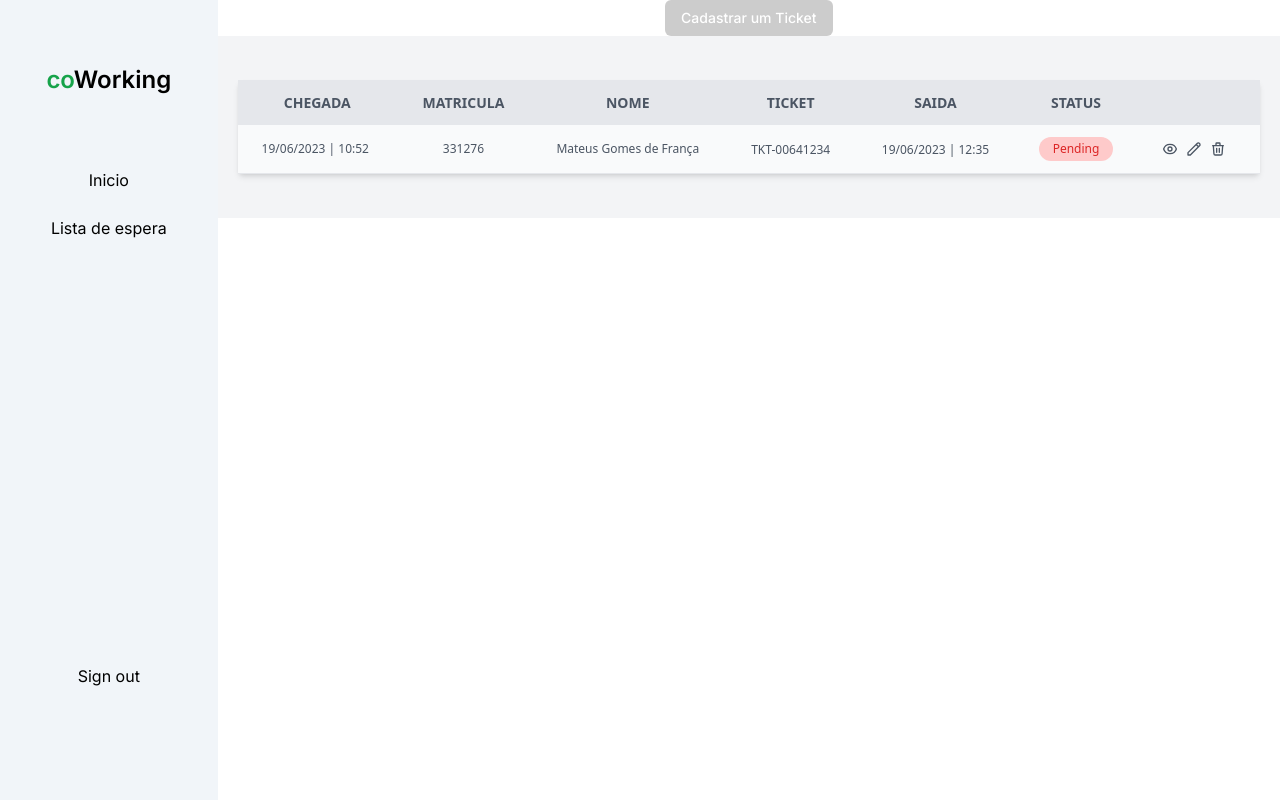
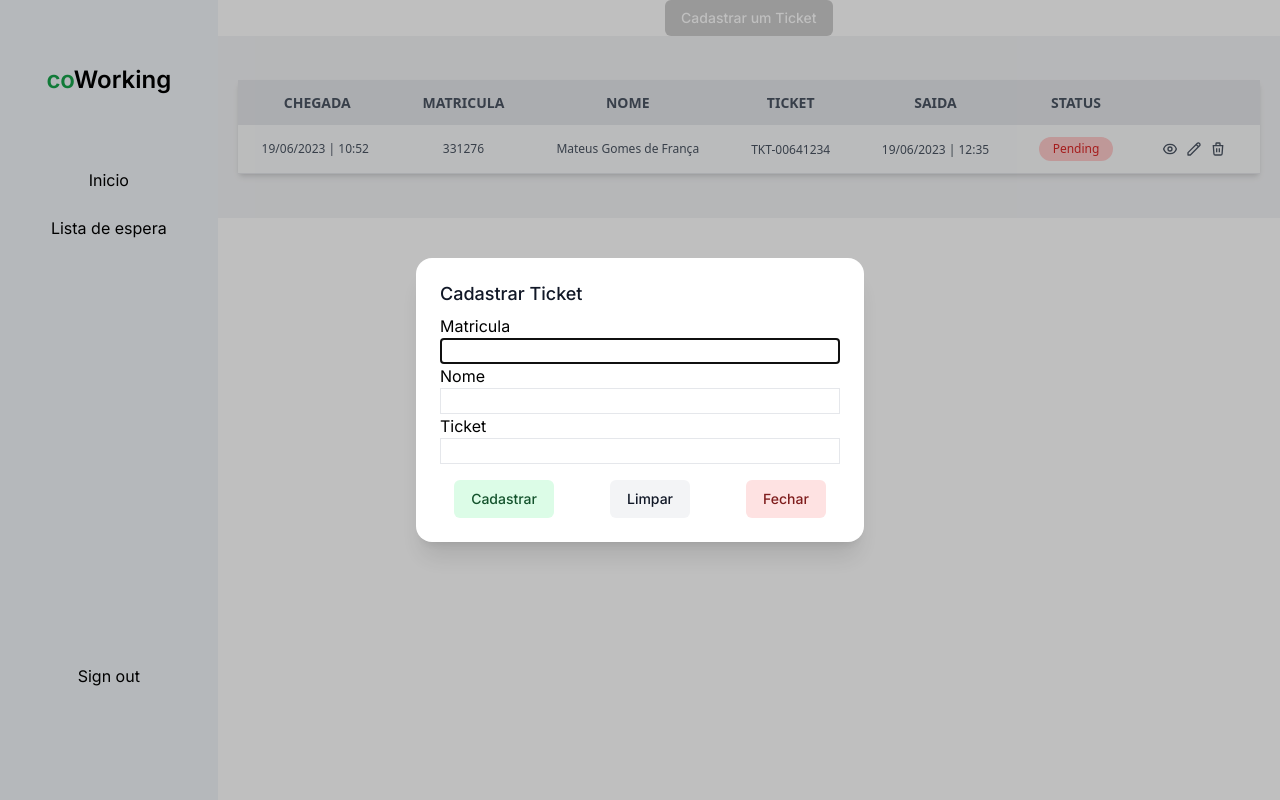
Before and after one commit to mateusfranca97/coworking-next.js, a Next.js app: page /home in a window 1280 px wide. Built offline with nearby package versions, Linux system fonts and the light colour scheme.

Commit message:
feat: Cadastro e validação de dados com zod e useForm

```diff
--- a/src/app/components/list/List.tsx
+++ b/src/app/components/list/List.tsx
@@ -1,7 +1,5 @@
 import { statusOrder } from "@/app/enum/statusOrder";
 import StatusTicket from "../StatusTicket/StatusTicket";
-
-
 
 function List(){
     return(
@@ -47,18 +45,18 @@ function List(){
                                         <div className="flex item-center justify-center">
                                             <div className="w-4 mr-2 transform hover:text-purple-500 hover:scale-110">
                                                 <svg xmlns="http://www.w3.org/2000/svg" fill="none" viewBox="0 0 24 24" stroke="currentColor">
-                                                    <path stroke-linecap="round" stroke-linejoin="round" stroke-width="2" d="M15 12a3 3 0 11-6 0 3 3 0 016 0z" />
-                                                    <path stroke-linecap="round" stroke-linejoin="round" stroke-width="2" d="M2.458 12C3.732 7.943 7.523 5 12 5c4.478 0 8.268 2.943 9.542 7-1.274 4.057-5.064 7-9.542 7-4.477 0-8.268-2.943-9.542-7z" />
+                                                    <path strokeLinejoin="round" strokeWidth="2" d="M15 12a3 3 0 11-6 0 3 3 0 016 0z" />
+                                                    <path strokeLinejoin="round" strokeWidth="2" d="M2.458 12C3.732 7.943 7.523 5 12 5c4.478 0 8.268 2.943 9.542 7-1.274 4.057-5.064 7-9.542 7-4.477 0-8.268-2.943-9.542-7z" />
                                                 </svg>
                                             </div>
                                             <div className="w-4 mr-2 transform hover:text-purple-500 hover:scale-110">
                                                 <svg xmlns="http://www.w3.org/2000/svg" fill="none" viewBox="0 0 24 24" stroke="currentColor">
-                                                    <path stroke-linecap="round" stroke-linejoin="round" stroke-width="2" d="M15.232 5.232l3.536 3.536m-2.036-5.036a2.5 2.5 0 113.536 3.536L6.5 21.036H3v-3.572L16.732 3.732z" />
+                                                    <path strokeLinejoin="round" strokeWidth="2" d="M15.232 5.232l3.536 3.536m-2.036-5.036a2.5 2.5 0 113.536 3.536L6.5 21.036H3v-3.572L16.732 3.732z" />
                                                 </svg>
                                             </div>
                                             <div className="w-4 mr-2 transform hover:text-purple-500 hover:scale-110">
                                                 <svg xmlns="http://www.w3.org/2000/svg" fill="none" viewBox="0 0 24 24" stroke="currentColor">
-                                                    <path stroke-linecap="round" stroke-linejoin="round" stroke-width="2" d="M19 7l-.867 12.142A2 2 0 0116.138 21H7.862a2 2 0 01-1.995-1.858L5 7m5 4v6m4-6v6m1-10V4a1 1 0 00-1-1h-4a1 1 0 00-1 1v3M4 7h16" />
+                                                    <path strokeLinejoin="round" strokeWidth="2" d="M19 7l-.867 12.142A2 2 0 0116.138 21H7.862a2 2 0 01-1.995-1.858L5 7m5 4v6m4-6v6m1-10V4a1 1 0 00-1-1h-4a1 1 0 00-1 1v3M4 7h16" />
                                                 </svg>
                                             </div>
                                         </div>
--- a/src/app/home/page.tsx
+++ b/src/app/home/page.tsx
@@ -4,10 +4,13 @@ import { useRouter } from "next/navigation";
 import { Dialog, Transition } from '@headlessui/react'
 import Button from "../components/button/Button";
 import List from "../components/list/List";
-import { Fragment, useState } from "react";
+import { FormEvent, Fragment, useState } from "react";
+import { Ticket } from "../models/Ticket";
 
 function HomeComponent(){
-    let [isOpen, setIsOpen] = useState(false);
+    const router = useRouter();
+
+    let [isOpen, setIsOpen] = useState(true);
 
     function closeModal() {
         setIsOpen(false)
@@ -17,7 +20,11 @@ function HomeComponent(){
         setIsOpen(true)
     }
 
-    const router = useRouter();
+    function clearModal() {
+
+    }
+
+
 
     const handleBack = (e: any) => {
         e.preventDefault();
@@ -29,7 +36,19 @@ function HomeComponent(){
         'Lista de espera'
     ]
 
-    const listOptions = options.map((element)=> <Button text={element}></Button>)
+    let [matricula, setMatricula] = useState('');
+    let [nome, setNome] = useState('');
+    let [ticket, setTicket] = useState('');
+
+    let listOrder: Ticket[] = []
+
+    const handleCadastrar = (e: any) => {
+        e.preventDefault();
+        let ticket: Ticket = {chegada: new Date()}
+        console.log(ticket);
+    }
+
+    const listOptions = options.map((element,index)=> <Button key={index} text={element}></Button>)
 
     return (
         <>
@@ -85,24 +104,63 @@ function HomeComponent(){
                     as="h3"
                     className="text-lg font-medium leading-6 text-gray-900"
 >
-                    Payment successful
+                    Cadastrar Ticket
                   </Dialog.Title>
-                  <div className="mt-2">
-                    <p className="text-sm text-gray-500">
-                      Your payment has been successfully submitted. We’ve sent
-                      you an email with all of the details of your order.
-                    </p>
+                    <form action="" onSubmit={handleCadastrar}>
+
+                        <div className="flex flex-col mt-2">
+                            <label htmlFor="matricula">Matricula</label>
+                            <input
+                                onChange={(e)=> setMatricula((e.target.value))}
+                                className="border"
+                                name="matricula"
+                                id="matricula"
+                                type="text"
+                                autoComplete="off"
+                                required/>
+                            <label htmlFor="matricula">Nome</label>
+                            <input
+                                onChange={(e)=> setNome((e.target.value))}
+                                className="border"
+                                name="nome"
+                                type="text"
+                                id="nome"
+                                autoComplete="off"
+                                required/>
+                            <label htmlFor="matricula">Ticket</label>
+                            <input
+                                onChange={(e)=> setTicket((e.target.value))}
+                                className="border"
+                                name="ticket"
+                                type="text"
+                                id="ticket"
+                                autoComplete="off"
+                                required/>
                         </div>
 
-                  <div className="mt-4">
+                        <div className="flex space-x-14 mt-4 justify-center">
+                            <button
+                                type="submit"
+                                className="flex justify-center rounded-md border border-transparent bg-green-100 px-4 py-2 text-sm font-medium text-green-900 hover:bg-green-200 focus:outline-none focus-visible:ring-2 focus-visible:ring-green-500 focus-visible:ring-offset-2"
+                                >
+                                Cadastrar
+                            </button>
                             <button
                                 type="button"
-                      className="inline-flex justify-center rounded-md border border-transparent bg-blue-100 px-4 py-2 text-sm font-medium text-blue-900 hover:bg-blue-200 focus:outline-none focus-visible:ring-2 focus-visible:ring-blue-500 focus-visible:ring-offset-2"
+                                className="flex justify-center rounded-md border border-transparent bg-gray-100 px-4 py-2 text-sm font-medium text-gray-900 hover:bg-gray-200 focus:outline-none focus-visible:ring-2 focus-visible:ring-gray-500 focus-visible:ring-offset-2"
                                 onClick={closeModal}
                                 >
-                      Got it, thanks!
+                                Limpar
+                            </button>
+                            <button
+                                type="button"
+                                className="flex justify-center rounded-md border border-transparent bg-red-100 px-4 py-2 text-sm font-medium text-red-900 hover:bg-red-200 focus:outline-none focus-visible:ring-2 focus-visible:ring-red-500 focus-visible:ring-offset-2"
+                                onClick={closeModal}
+                                >
+                                Fechar
                             </button>
                         </div>
+                    </form>
                 </Dialog.Panel>
               </Transition.Child>
             </div>
--- /dev/null
+++ b/src/app/models/Ticket.ts
@@ -0,0 +1,7 @@
+export interface Ticket{
+    chegada?: Date;
+    matricula?: number;
+    nome?: string;
+    ticket?: string;
+    saida?: Date
+}
```
Lines whose indentation alone changed are shown as unchanged.
